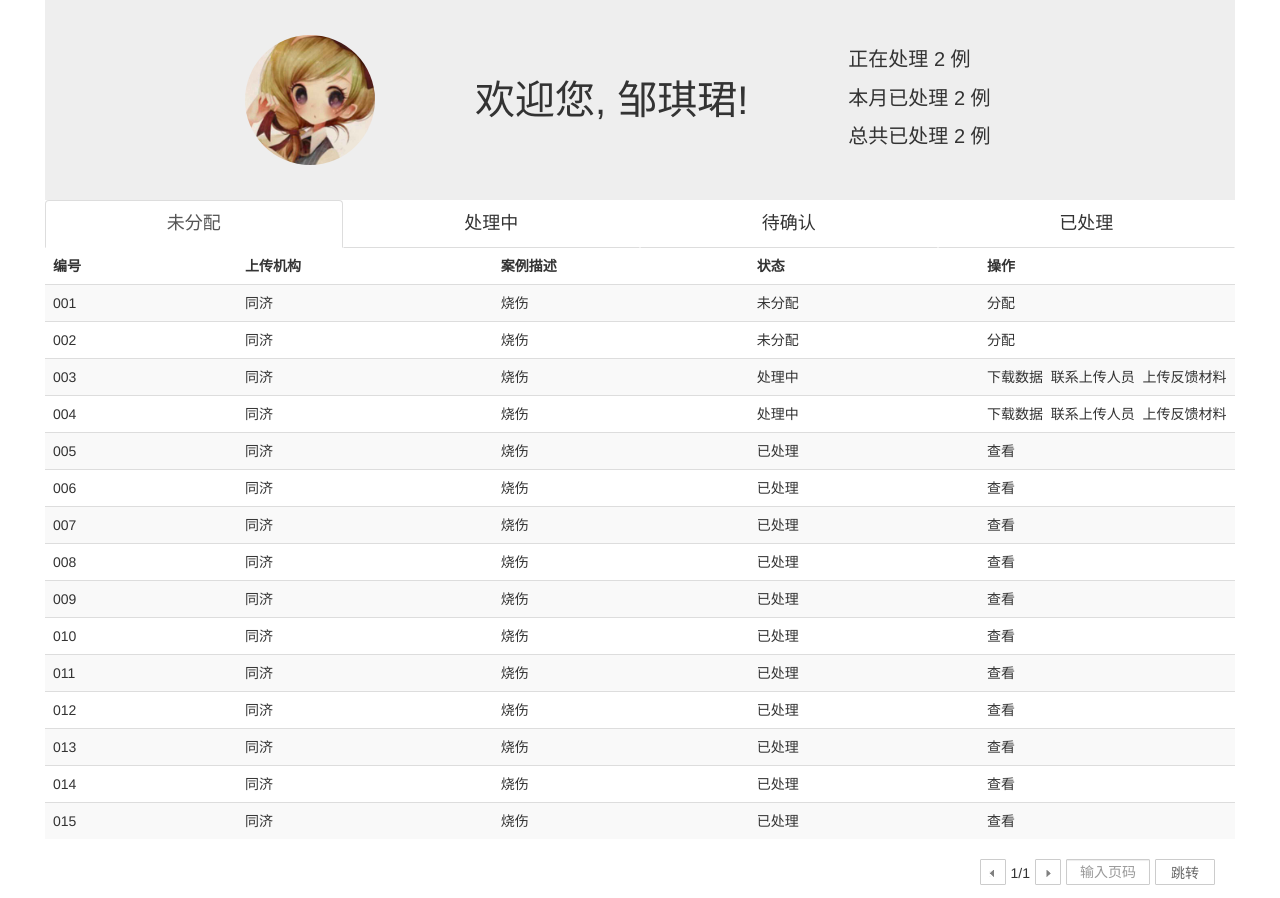
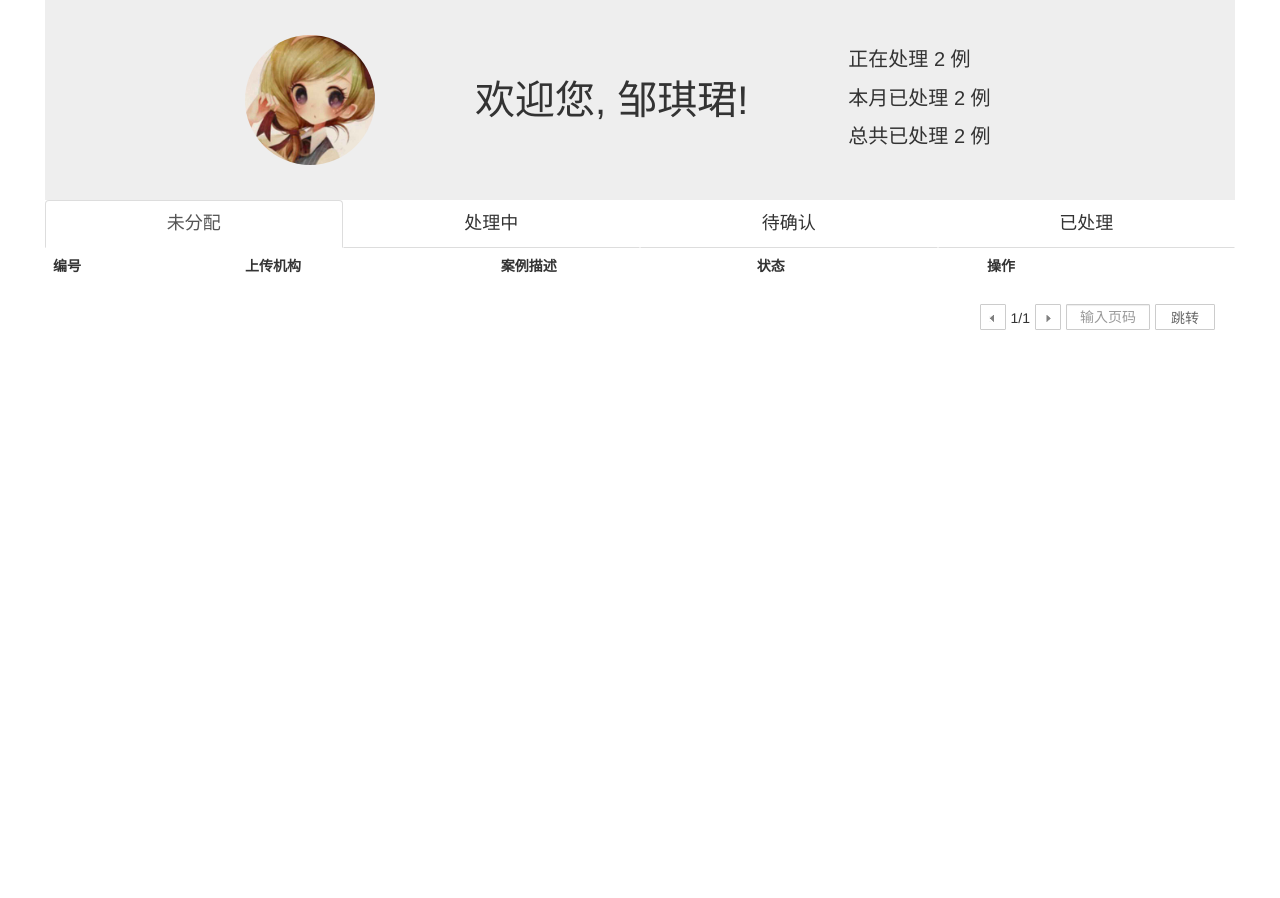
Before and after one commit to cm786526/bodyscan, a Python web app: template source/templates/operator/HomePage.html in a window 1280 px wide. After the commit the page ends 330 px from the top, so only its background shows below. Run offline with Jinja, Linux system fonts and the light colour scheme; the template is opened without the code that fills it, so the values that code supplies are empty.

Commit message:
完成了逻辑，具体见README

```diff
--- a/source/static/css/admin.css
+++ b/source/static/css/admin.css
@@ -1,8 +1,3 @@
-
-.colDefault{
-    font-size:6px;
-
-}
 .title{
     font-size:30px;
     font-weight:500;
--- a/source/static/css/base.css
+++ b/source/static/css/base.css
@@ -35,14 +35,13 @@ body{
     font-size: 16px;
     line-height: 52px;
     border-bottom: 3px solid #fff;
-    color: #9f9f9f;
     cursor: pointer;
 }
 .topic a{
     width: 100px;
     height: 48px;
     display: block;
-
+    color: #9f9f9f;
 }
 .topic-div{
     height: 50px;
@@ -55,6 +54,8 @@ body{
 }
 .topic-focus,.topic:hover{
     border-color: #16344f;
+}
+.topic-focus a,.topic a:hover{
     color: #16344f !important;
 }
 .top-image{
--- a/source/static/css/operator.css
+++ b/source/static/css/operator.css
@@ -54,3 +54,15 @@ a{
 .box-admin-right{
     margin-left: 700px;
 }
+.upload-div{
+    height: 300px;
+    width: 600px;
+    background-color: white;
+    position: absolute;
+    left: 50%;
+    top: 50%;
+    margin-left: -300px;
+    margin-top: -150px;
+    border: 1px solid #337ab7;
+    display: none;
+}
--- a/source/static/css/profile.css
+++ b/source/static/css/profile.css
@@ -1,8 +1,5 @@
 a{
     cursor: pointer;
-}
-.colDefault{
-    font-size:6px;
 }
 .title{
     font-size:30px;
--- a/source/static/js/operator.js
+++ b/source/static/js/operator.js
@@ -2,8 +2,54 @@ var _page=0;
 var page_sum=0;
 var type=0;
 var status=0;
+var handlerId='';
 $(document).ready(function(){
-    getResultPageAdmin(0,0)
+    getResultPageAdmin(0,0);
+    document.getElementById('InputFile').addEventListener('change', function (ev) {
+        $.ajax({
+            type: 'post',
+            url: '/fileupload',
+            data: {
+                action: 'upload_feedback',
+                file_name: ev.target.files[0].name
+            },
+            dataType:'json',
+            success:function (res) {
+                if(res.success){
+                    Tip("成功上传文件");
+                }else{
+                    Tip(res.error_text);
+                }
+            }
+        })
+    })
+}).on('click','#btn-submit',function(){
+    var $formDiv = $('#form-div');
+    //提交反馈数据表单
+    $formDiv.find('#btn-submit').on('click',function () {
+        var str = $formDiv.find('#InputFile').val();
+        var index = str.lastIndexOf("\\");
+        str = str.substring(index + 1,str.length);
+        //通过ajax提交请求
+        $.ajax({
+            type: 'post',
+            url: '/operator',
+            data: {
+                action:"upload_feedback",
+                file_name: str,
+                handler_id: handlerId
+            },
+            dataType:'json',
+            success:function (result) {
+                if(result.success){
+                    window.location.href = "/operator";
+                }
+            }
+        })
+    });
+}).on('click','#btn-cancel',function(){
+    //隐藏上传页面
+    $('.upload-div').css("display", "none");
 }).on('click','.pre-page',function(){
     if(_page==0){
         return Tip('没有上一页啦！');
@@ -69,6 +115,7 @@ $(document).ready(function(){
     getResultPageOperator(status, 0);
 });
 
+//领取任务
 function distribute(obj){
     var thisObj = $(obj);
     var analyze_id = thisObj.attr("analyze_id");
@@ -133,6 +180,15 @@ function Tip(text){
     },2000);
 }
 
+//点击上传反馈材料传入handler_id并显示上传窗口
+function uploadFeedback(obj){
+    var thisObj = $(obj);
+    var handler_id = thisObj.attr("handler_id");
+    handlerId = handler_id;
+    $('.upload-div').css("display", "block");
+}
+
+//渲染页面
 function getResultPageOperator(status,page){
     $.ajax({
         type: 'post',
@@ -158,7 +214,7 @@ function getResultPageOperator(status,page){
                     '</td>'+
                     '<td>'+
                     '{{if data["status"] == 0}}<a>分配</a>{{/if}}'+
-                    '{{if data["status"] == 1 || data["status"] == 2}}<a href="/filedownload?filename={{data["file_name"]}}" target="_blank">下载数据</a>&nbsp&nbsp<a>联系上传人员</a>&nbsp&nbsp<a>上传反馈材料</a>{{/if}}'+
+                    '{{if data["status"] == 1 || data["status"] == 2}}<a href="/filedownload?filename={{data["file_name"]}}" target="_blank">下载数据</a>&nbsp&nbsp<a>联系上传人员</a>&nbsp&nbsp<a onclick="uploadFeedback(this)" handler_id={{data["handler_id"]}}>上传反馈材料</a>{{/if}}'+
                     '{{if data["status"] == 3}}<a>查看</a>{{/if}}'+
                     '</td>'+
                     '</tr>' +
--- a/source/templates/admin/add_record.html
+++ b/source/templates/admin/add_record.html
@@ -24,7 +24,7 @@
             <label>性别</label>
             <div>
                 <label class="radio-inline">
-                    <input type="radio" name="inlineRadioOptions" id="inlineRadio1" value="1"> 男
+                    <input type="radio" name="inlineRadioOptions" id="inlineRadio1" value="1" checked> 男
                 </label>
                 <label class="radio-inline">
                     <input type="radio" name="inlineRadioOptions" id="inlineRadio2" value="2"> 女
--- a/source/templates/admin/edit_record.html
+++ b/source/templates/admin/edit_record.html
@@ -1,4 +1,9 @@
 {% extends 'base.html' %}
+{% block head %}
+<link rel="stylesheet" href="{{static_url('css/admin.css')}}" type="text/css" />
+<script type="text/javascript" src="{{static_url('common/js/jquery-fastclick-lazyload-template.js')}}"></script>
+<script src="{{static_url('js/admin.js')}}"></script>
+{% end %}
 {% block div %}
 <div class="form-div" id="form-div">
     <form>
--- a/source/templates/common/profile.html
+++ b/source/templates/common/profile.html
@@ -7,7 +7,7 @@
 {% block ul %}
 <ul>
     <li class="topic"><a href="/admin">首页</a></li>
-    <li class="topic topic-focus"><a href="/common/profile">个人中心</a></li class="topic topic-focus">
+    <li class="topic topic-focus"><a href="/common/profile">个人中心</a></li>
 </ul>
 {% end %}
 
--- a/source/templates/operator/HomePage.html
+++ b/source/templates/operator/HomePage.html
@@ -42,111 +42,7 @@
         </tr>
         </thead>
         <tbody class="data_list">
-        <tr>
-            <td>001</td>
-            <td>同济</td>
-            <td>烧伤</td>
-            <td>未分配</td>
-            <td><a>分配</a></td>
-        </tr>
-        <tr>
-            <td>002</td>
-            <td>同济</td>
-            <td>烧伤</td>
-            <td>未分配</td>
-            <td><a>分配</a></td>
-        </tr>
-        <tr>
-            <td>003</td>
-            <td>同济</td>
-            <td>烧伤</td>
-            <td>处理中</td>
-            <td><a>下载数据</a>&nbsp&nbsp<a>联系上传人员</a>&nbsp&nbsp<a>上传反馈材料</a></td>
-        </tr>
-        <tr>
-            <td>004</td>
-            <td>同济</td>
-            <td>烧伤</td>
-            <td>处理中</td>
-            <td><a>下载数据</a>&nbsp&nbsp<a>联系上传人员</a>&nbsp&nbsp<a>上传反馈材料</a></td>
-        </tr>
-        <tr>
-            <td>005</td>
-            <td>同济</td>
-            <td>烧伤</td>
-            <td>已处理</td>
-            <td><a>查看</a></td>
-        </tr>
-        <tr>
-            <td>006</td>
-            <td>同济</td>
-            <td>烧伤</td>
-            <td>已处理</td>
-            <td><a>查看</a></td>
-        </tr>
-        <tr>
-            <td>007</td>
-            <td>同济</td>
-            <td>烧伤</td>
-            <td>已处理</td>
-            <td><a>查看</a></td>
-        </tr>
-        <tr>
-            <td>008</td>
-            <td>同济</td>
-            <td>烧伤</td>
-            <td>已处理</td>
-            <td><a>查看</a></td>
-        </tr>
-        <tr>
-            <td>009</td>
-            <td>同济</td>
-            <td>烧伤</td>
-            <td>已处理</td>
-            <td><a>查看</a></td>
-        </tr>
-        <tr>
-            <td>010</td>
-            <td>同济</td>
-            <td>烧伤</td>
-            <td>已处理</td>
-            <td><a>查看</a></td>
-        </tr>
-        <tr>
-            <td>011</td>
-            <td>同济</td>
-            <td>烧伤</td>
-            <td>已处理</td>
-            <td><a>查看</a></td>
-        </tr>
-        <tr>
-            <td>012</td>
-            <td>同济</td>
-            <td>烧伤</td>
-            <td>已处理</td>
-            <td><a>查看</a></td>
-        </tr>
-        <tr>
-            <td>013</td>
-            <td>同济</td>
-            <td>烧伤</td>
-            <td>已处理</td>
-            <td><a>查看</a></td>
-        </tr>
-        <tr>
-            <td>014</td>
-            <td>同济</td>
-            <td>烧伤</td>
-            <td>已处理</td>
-            <td><a>查看</a></td>
-        </tr>
-        <tr>
-            <td>015</td>
-            <td>同济</td>
-            <td>烧伤</td>
-            <td>已处理</td>
-            <td><a>查看</a></td>
-        </tr>
+
         </tbody>
     </table>
     <div class="users-pagination list-pagination group mt10">
@@ -161,6 +57,15 @@
         </ul>
     </div>
 </div>
-
+<div class="upload-div">
+    <div class="form-group">
+        <label for="InputFile">上传文件</label>
+        <input type="file" id="InputFile">
+    </div>
+    <div class="btn-div">
+        <button type="button" class="btn btn-default" id="btn-submit">确认</button>
+        <button type="submit" class="btn btn-default" id="btn-cancel">取消</button>
+    </div>
+</div>
 </body>
 </html>
```
Also changed, not shown: source/static/js/admin.js (+20 -3 lines), README.md.
